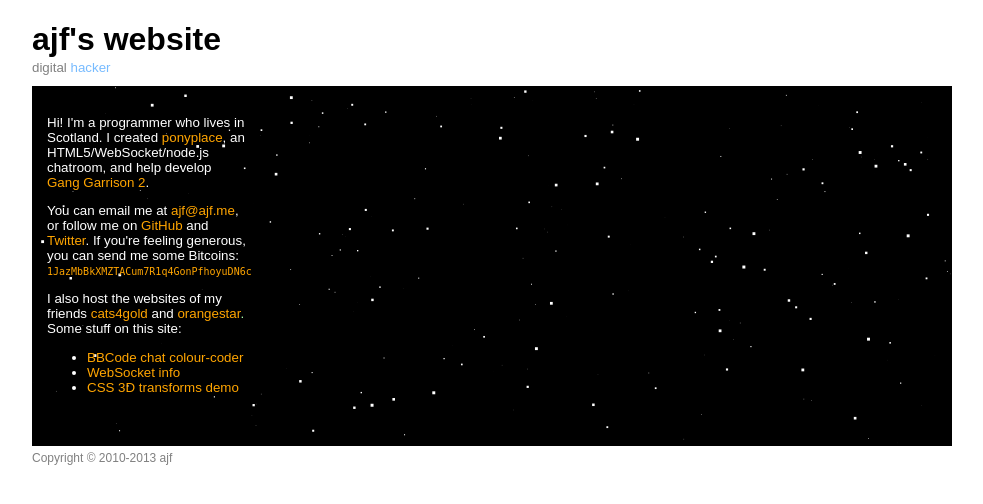
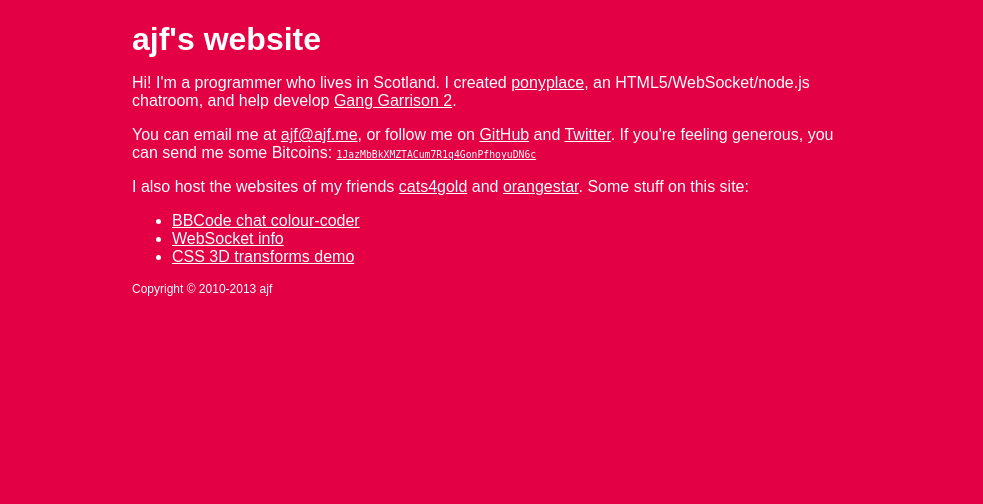
Before and after one commit to digideskio/ajf.me, a PHP site: page / in a window 1280 px wide. Shown: the top 504 px of the page, without its empty margins (148-1131 px from the left). Run offline with PHP 8.4, Linux system fonts and the light colour scheme.

Commit message:
site design revamp

```diff
--- a/htdocs/index.html
+++ b/htdocs/index.html
@@ -9,20 +9,16 @@
 <div id=wrapper>
     <div id=header>
         <h1>ajf's website</h1>
-        <span id=tagline>digital <a href="http://en.wikipedia.org/wiki/Hacker_(programmer_subculture)">hacker</a></span>
     </div>
     <div id=hero>
-        <canvas id=stars width=720 height=360><img src=stars-placeholder.png alt="Flying stars"></canvas>
-        <div id=stars-superimpose>
         <p>Hi! I'm a programmer who lives in Scotland. I created <a href="http://ponyplace.ajf.me">ponyplace</a>, an HTML5/WebSocket/node.js chatroom, and help develop <a href="http://ganggarrison.com/">Gang Garrison 2</a>.</p>
         <p>You can email me at <a href="mailto:ajf@ajf.me">ajf@ajf.me</a>, or follow me on <a href="https://github.com/TazeTSchnitzel/">GitHub</a> and <a href="https://twitter.com/TazeTSchnitzel">Twitter</a>. If you're feeling generous, you can send me some Bitcoins: <a href="bitcoin:1JazMbBkXMZTACum7R1q4GonPfhoyuDN6c?label=Andrew+Faulds+(ajf.me)+Donation" class=bitcoin>1JazMbBkXMZTACum7R1q4GonPfhoyuDN6c</a></p>
-            <p>I also host the websites of my friends <a href="http://cats4gold.net">cats4gold</a> and <a href="http://orangestar.ajf.me">orangestar</a><a href=# id=whoosh title=whoosh>.</a> Some stuff on this site:</p>
+        <p>I also host the websites of my friends <a href="http://cats4gold.net">cats4gold</a> and <a href="http://orangestar.ajf.me">orangestar</a>. Some stuff on this site:</p>
         <ul>
             <li><a href=/colourcode>BBCode chat colour-coder</a>
             <li><a href=/websocket>WebSocket info</a>
             <li><a href=/demos/200blocks>CSS 3D transforms demo</a>
         </ul>
-        </div>
     </div>
     <div id=footer>
         Copyright &copy; 2010-2013 ajf
@@ -40,4 +36,3 @@
     var s = document.getElementsByTagName('script')[0]; s.parentNode.insertBefore(ga, s);
   })();
 </script>
-<script src=index.js></script>
--- a/htdocs/index.js
+++ /dev/null
@@ -1,113 +0,0 @@
-// http://paulirish.com/2011/requestanimationframe-for-smart-animating/
-// http://my.opera.com/emoller/blog/2011/12/20/requestanimationframe-for-smart-er-animating
-
-// requestAnimationFrame polyfill by Erik Möller
-// fixes from Paul Irish and Tino Zijdel
-
-(function() {
-    var lastTime = 0;
-    var vendors = ['ms', 'moz', 'webkit', 'o'];
-    for(var x = 0; x < vendors.length && !window.requestAnimationFrame; ++x) {
-        window.requestAnimationFrame = window[vendors[x]+'RequestAnimationFrame'];
-        window.cancelAnimationFrame = window[vendors[x]+'CancelAnimationFrame']
-                                   || window[vendors[x]+'CancelRequestAnimationFrame'];
-    }
-
-    if (!window.requestAnimationFrame)
-        window.requestAnimationFrame = function(callback, element) {
-            var currTime = new Date().getTime();
-            var timeToCall = Math.max(0, 16 - (currTime - lastTime));
-            var id = window.setTimeout(function() { callback(currTime + timeToCall); },
-              timeToCall);
-            lastTime = currTime + timeToCall;
-            return id;
-        };
-
-    if (!window.cancelAnimationFrame)
-        window.cancelAnimationFrame = function(id) {
-            clearTimeout(id);
-        };
-}());
-(function () {
-    'use strict';
-
-    function secs() {
-        return new Date().getTime() / 1000;
-    }
-
-    window.onload = function () {
-        var canvas, ctx, stars, star, i, render;
-
-        canvas = document.getElementById('stars');
-
-        ctx = canvas.getContext('2d');
-
-        // 3 widths: 720 (HTML/CSS default), 920, 320
-        if (window.innerWidth > 920) {
-            canvas.width = 920;
-            canvas.style.width = document.getElementById('wrapper').style.width = '920px';
-        } else if (window.innerWidth < 720) {
-            canvas.width = 320;
-            canvas.style.width = document.getElementById('wrapper').style.width = '320px';
-        }
-
-        document.getElementById('whoosh').onclick = function () {
-            canvas.width /= 8;
-            this.temp = this.onclick;
-            this.onclick = this.onclick2;
-            this.onclick2 = this.temp;
-            delete this.temp;
-            return false;
-        };
-        document.getElementById('whoosh').onclick2 = function () {
-            canvas.width *= 8;
-            this.temp = this.onclick;
-            this.onclick = this.onclick2;
-            this.onclick2 = this.temp;
-            delete this.temp;
-            return false;
-        };
-
-        stars = [];
-
-        render = function render() {
-            var starnum, starspeed, now, size;
-            ctx.fillStyle = 'rgb(0, 0, 0)';
-            ctx.fillRect(0, 0, canvas.width, canvas.height);
-
-            starnum = Math.floor(Math.sqrt(canvas.width * canvas.height) / 2);
-            starspeed = 115;
-
-            if (stars.length < starnum - 1) {
-                for (i = stars.length; i < starnum; i += 1) {
-                    star = {
-                        x: Math.random() * canvas.width,
-                        y: Math.random() * canvas.height,
-                        depth: Math.pow(Math.random(), 2),
-                        prev: secs()
-                    };
-                    stars.push(star);
-                }
-            } else if (stars.length > starnum - 1) {
-                stars.splice(starnum);
-            }
-
-            for (i = 0; i < stars.length; i += 1) {
-                now = secs();
-                stars[i].x -= stars[i].depth * starspeed * (now - stars[i].prev);
-                stars[i].prev = now;
-
-                while (stars[i].x < 0) {
-                    stars[i].x += canvas.width;
-                }
-
-                size = 3 * stars[i].depth;
-                ctx.fillStyle = 'white';
-                ctx.fillRect(stars[i].x - size / 2, stars[i].y - size / 2, size, size);
-            }
-
-            window.requestAnimationFrame(render, canvas);
-        };
-        render();
-    };
-}());
--- a/htdocs/style.css
+++ b/htdocs/style.css
@@ -1,5 +1,7 @@
 body {
     font-family: Arial, sans-serif;
+    color: white;
+    background-color: #E40045;
 }
 
 a img {
@@ -17,46 +19,20 @@ a img {
 #header h1 {
     margin-bottom: 0px;
 }
-#tagline {
-    font-size: 10pt;
-    color: gray;
-}
-#tagline a {
-    color: #7bf;
-    text-decoration: none;
-}
-#tagline a:hover {
-    text-decoration: underline;
+
+#hero {
+    display: block;
+    max-width: 720px;
+    clear: both;
+    margin: 0 auto;
 }
 
-#hero {
-    position: relative;
+a {
+    text-decoration: underline;
+    color: inherit;
 }
-#stars {
-    display: block;
-    width: 720px;
-    height: 360px;
-    clear: both;
-    background-color: black;
-}
-#stars-superimpose {
-    position: absolute;
-    top: 10px;
-    left: 10px;
-    color: white;
-    width: 200px;
-    padding: 5px;
-    font-size: 10pt;
-}
-#stars-superimpose a {
-    color: orange;
+a:hover {
     text-decoration: none;
-}
-#stars-superimpose a:hover {
-    text-decoration: underline;
-}
-a#whoosh {
-    color: #afa;
 }
 
 .bitcoin {
@@ -66,7 +42,6 @@ a#whoosh {
 
 #footer {
     font-size: 9pt;
-    color: gray;
     clear: both;
     margin-top: 5px;
 }
```
Also changed, not shown: htdocs/stars-placeholder.png (deleted). Lines whose indentation alone changed are shown as unchanged.
